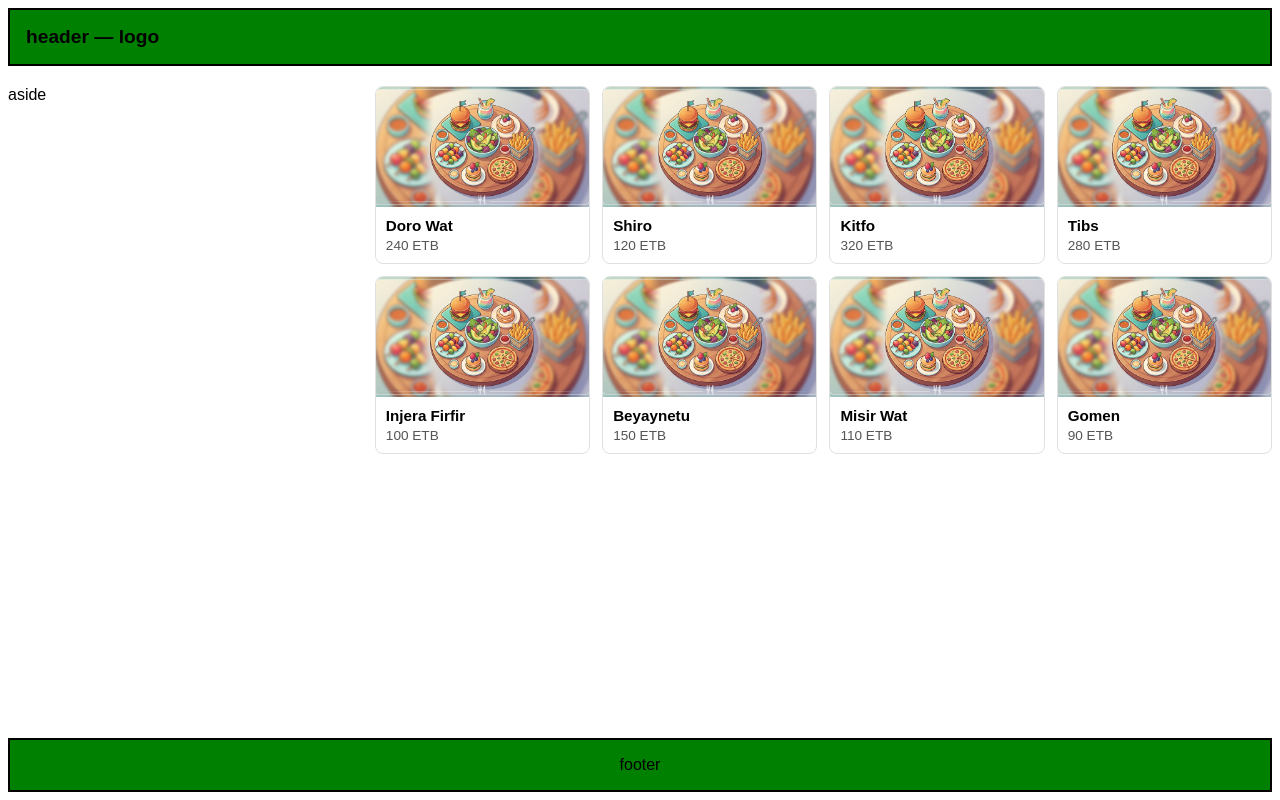
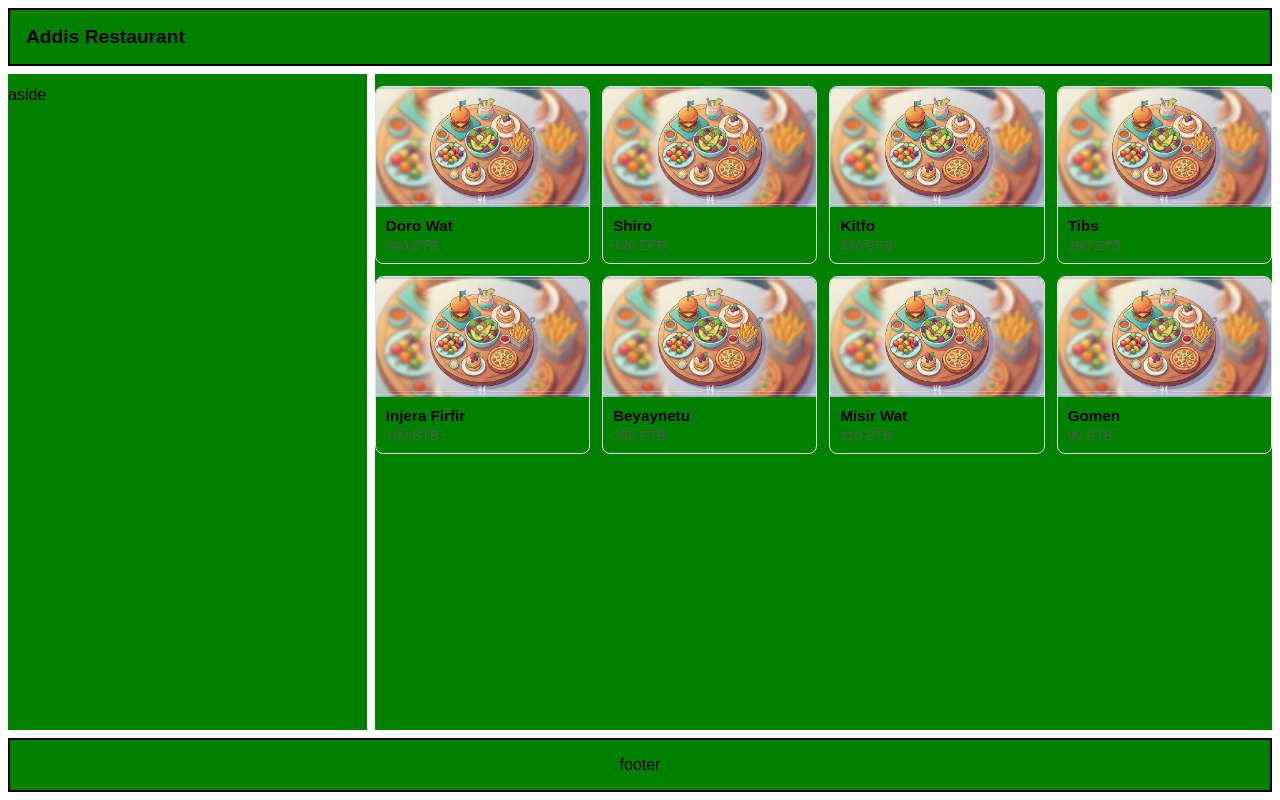
Before and after one commit to Mebtee/codeops-portfolio, a React (Vite) app in the folder MODULE-03/day01/: page / in a window 1280 px wide. Built offline with nearby package versions, Linux system fonts and the light colour scheme.

Commit message:
fix review issues: broken image paths, placeholder text, green backgrounds

```diff
--- a/MODULE-03/day01/index.html
+++ b/MODULE-03/day01/index.html
@@ -4,7 +4,7 @@
     <meta charset="UTF-8" />
     <link rel="icon" type="image/svg+xml" href="/favicon.svg" />
     <meta name="viewport" content="width=device-width, initial-scale=1.0" />
-    <title>demo</title>
+    <title>Addis Restaurant</title>
   </head>
   <body>
     <div id="root"></div>
--- a/MODULE-03/day01/package.json
+++ b/MODULE-03/day01/package.json
@@ -1,5 +1,5 @@
 {
-  "name": "demo",
+  "name": "addis-restaurant",
   "private": true,
   "version": "0.0.0",
   "type": "module",
--- a/MODULE-03/day01/src/App.css
+++ b/MODULE-03/day01/src/App.css
@@ -31,11 +31,13 @@ body,
 .main {
   grid-area: main;
   overflow-y: auto;
+  background-color: green;
 }
 
 .aside {
   grid-area: aside;
   overflow-y: auto;
+  background-color: green;
 }
 
 .header {
--- a/MODULE-03/day01/src/components/Dish/Dish.css
+++ b/MODULE-03/day01/src/components/Dish/Dish.css
@@ -2,7 +2,7 @@
   border: 1px solid #e0e0e0;
   border-radius: 8px;
   overflow: hidden;
-  background: #fff;
+  background: green;
 }
 
 .menu-card-img {
--- a/MODULE-03/day01/src/components/Dish/dishs.js
+++ b/MODULE-03/day01/src/components/Dish/dishs.js
@@ -1,10 +1,10 @@
 export const dishs = [
-  { id: 1, name: "Doro Wat", price: 240, image: "/src/assets/hero.png" },
-  { id: 2, name: "Shiro", price: 120, image: "/src/assets/hero.png" },
-  { id: 3, name: "Kitfo", price: 320, image: "/src/assets/hero.png" },
-  { id: 4, name: "Tibs", price: 280, image: "/src/assets/hero.png" },
-  { id: 5, name: "Injera Firfir", price: 100, image: "/src/assets/hero.png" },
-  { id: 6, name: "Beyaynetu", price: 150, image: "/src/assets/hero.png" },
-  { id: 7, name: "Misir Wat", price: 110, image: "/src/assets/hero.png" },
-  { id: 8, name: "Gomen", price: 90, image: "/src/assets/hero.png" },
+  { id: 1, name: "Doro Wat", price: 240 },
+  { id: 2, name: "Shiro", price: 120 },
+  { id: 3, name: "Kitfo", price: 320 },
+  { id: 4, name: "Tibs", price: 280 },
+  { id: 5, name: "Injera Firfir", price: 100 },
+  { id: 6, name: "Beyaynetu", price: 150 },
+  { id: 7, name: "Misir Wat", price: 110 },
+  { id: 8, name: "Gomen", price: 90 },
 ]
--- a/MODULE-03/day01/src/components/Header/Header.jsx
+++ b/MODULE-03/day01/src/components/Header/Header.jsx
@@ -3,7 +3,7 @@ import './Header.css'
 function Header() {
   return (
     <header className="header">
-      <div className="logo">header — logo</div>
+      <div className="logo">Addis Restaurant</div>
     </header>
   )
 }
```
